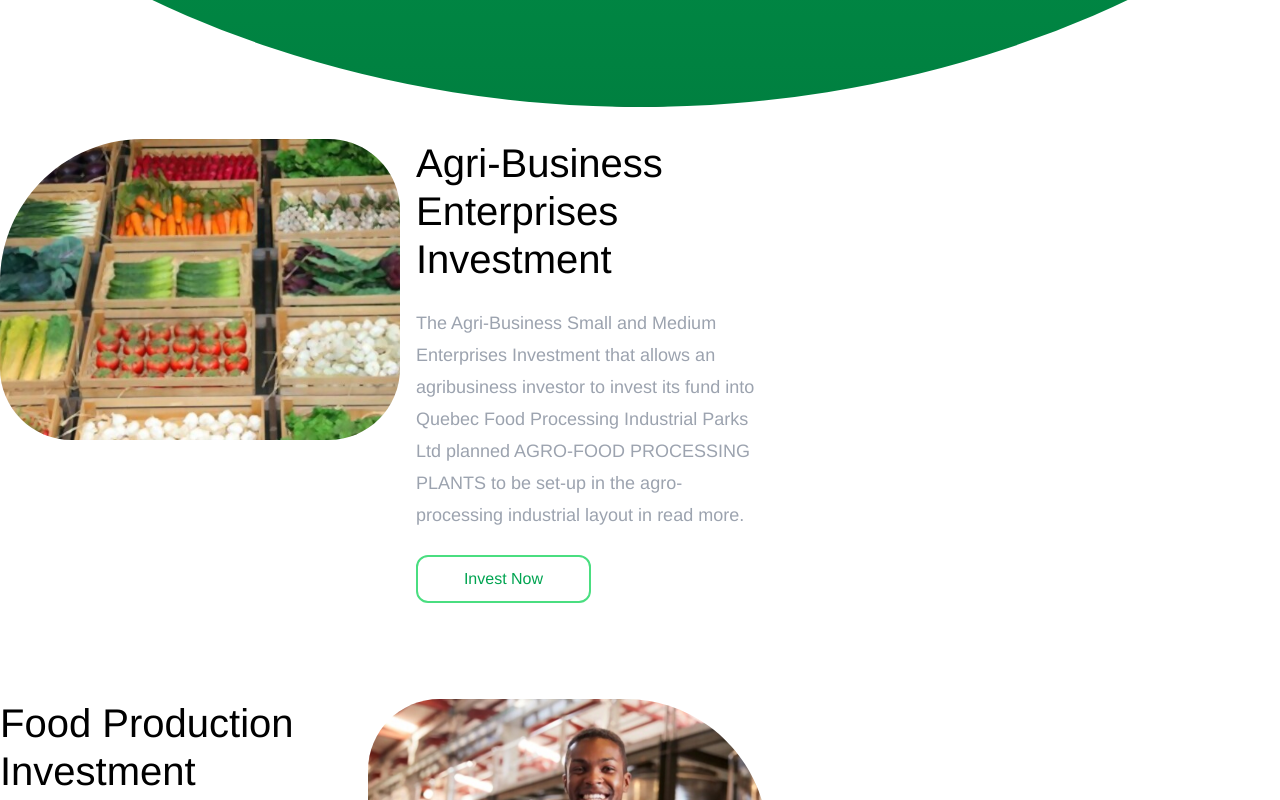
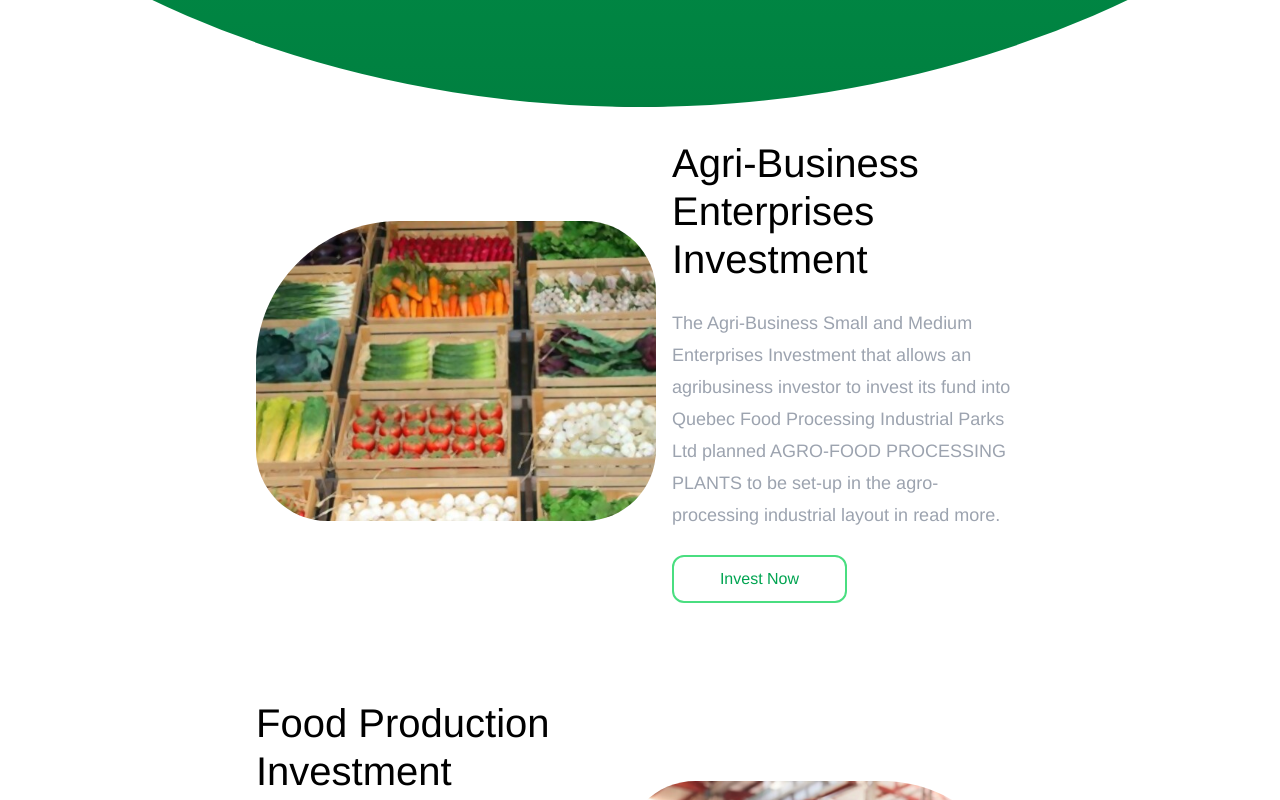
Before and after one commit to ukonulucky/nextjs-farm-app, a Next.js app: page / in a window 1280 px wide. Shown: the part 2860-3660 px from the top of the page. Built offline with nearby package versions, Linux system fonts and the light colour scheme.

Commit message:
farm-app

```diff
--- a/app/globals.css
+++ b/app/globals.css
@@ -63,8 +63,7 @@
 .overview {
   padding-bottom: 50px !important;
 }
-.landPic {
-}
+
 
 .left {
   display: flex;
--- a/app/page.js
+++ b/app/page.js
@@ -11,7 +11,7 @@ import star from "../public/star.svg";
 
 import { BsFacebook } from "react-icons/bs";
 import logo from "../public/logo.svg";
-import land from "../public/rectangle457.svg";
+import land from "../public/Rectangle457.svg";
 import good from "../public/good.svg";
 import ellipse3 from "../public/ellipse3.svg";
 import ellipse4 from "../public/ellipse4.svg";
@@ -25,7 +25,7 @@ import Card from "@/components/card";
 export default function Home() {
   const router = useRouter()
   const dataComp = data.map((i) => (
-   <div key={i.id}>
+   <div key={i.id} className=" w-3/4 md:w-3/5 mx-auto ">
      <Card
       text={i.text}
       heading={i.heading}
@@ -261,7 +261,7 @@ export default function Home() {
           </div>
         </div>
       </div>
-      <div className="flex gap-y-24 mt-8 mb-8 flex-col items-center ">
+      <div className="flex gap-y-24 mt-8 mb-8 flex-col items-center  ">
         {dataComp}
       </div>
       <div className=" flex flex-col items-center gap-y-6 "></div>
--- a/components/card.js
+++ b/components/card.js
@@ -3,7 +3,7 @@ import React from 'react'
 
 function Card({text,img,heading,myClass}) {
   return (
-    <div className={`flex w-3/4 md:w-3/5 items-start gap-y-12 ${myClass}`}>
+    <div className={`flex  items-start gap-y-12 md:items-center ${myClass}`}>
           <Image
           src={img}
           alt="logg"
```
